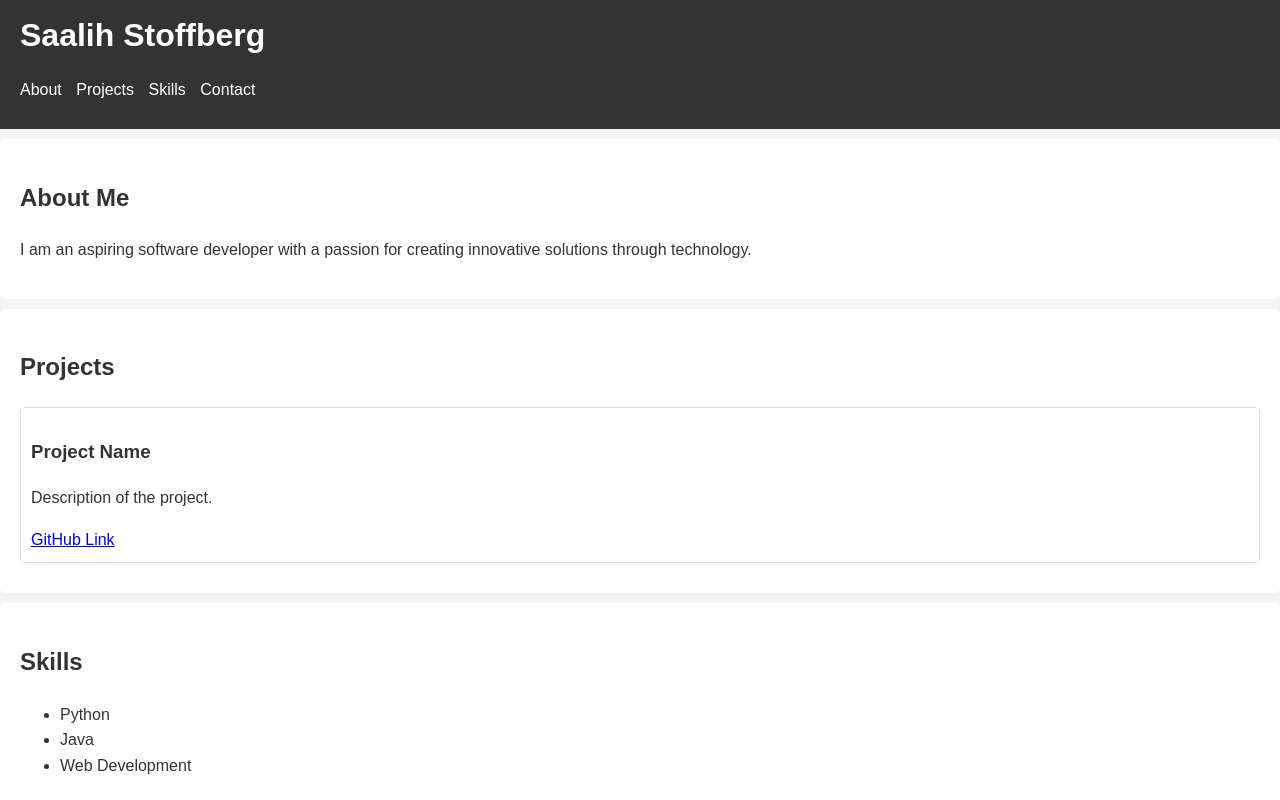
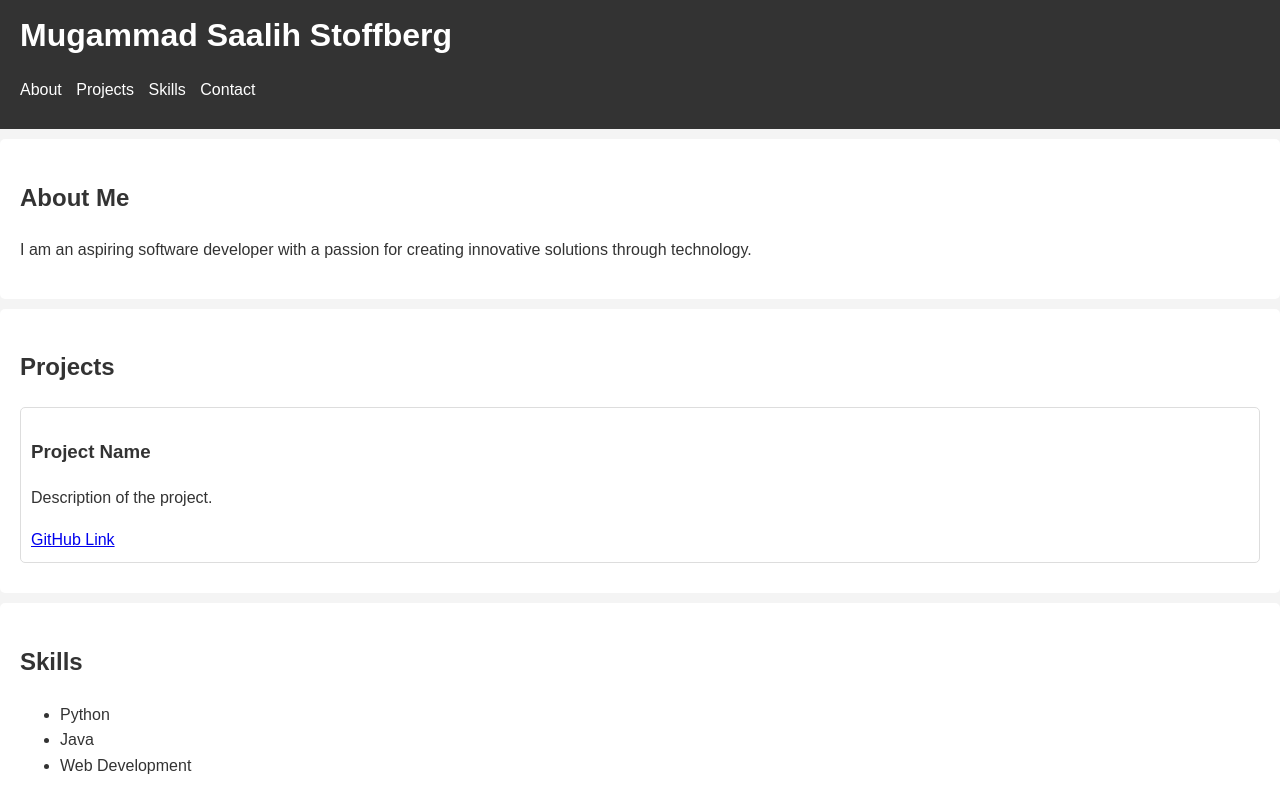
Before and after one commit to MStoffberg/MStoffberg.github.io, a plain HTML site: page index.html in a window 1280 px wide. Shown: the top 800 px of the page. Drawn offline with Linux system fonts and the light colour scheme.

Commit message:
Name change

```diff
--- a/index.html
+++ b/index.html
@@ -3,12 +3,12 @@
 <head>
   <meta charset="UTF-8">
   <meta name="viewport" content="width=device-width, initial-scale=1.0">
-  <title>Saalih Stoffberg Portfolio</title>
+  <title>M.Saalih Stoffberg Portfolio</title>
   <link rel="stylesheet" href="css/Style.css">
 </head>
 <body>
   <header>
-    <h1>Saalih Stoffberg</h1>
+    <h1>Mugammad Saalih Stoffberg</h1>
     <nav>
       <ul>
         <li><a href="#about">About</a></li>
```
